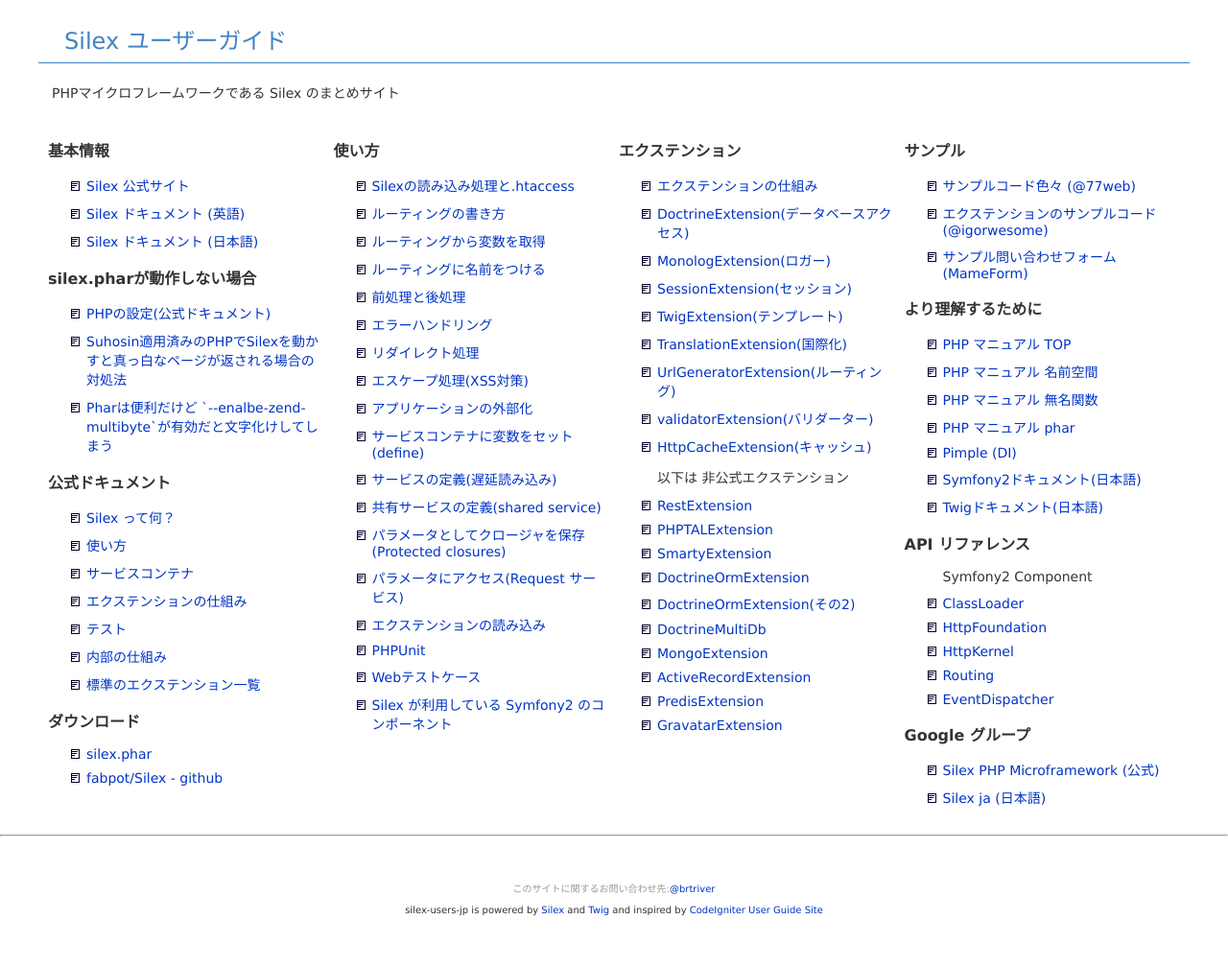
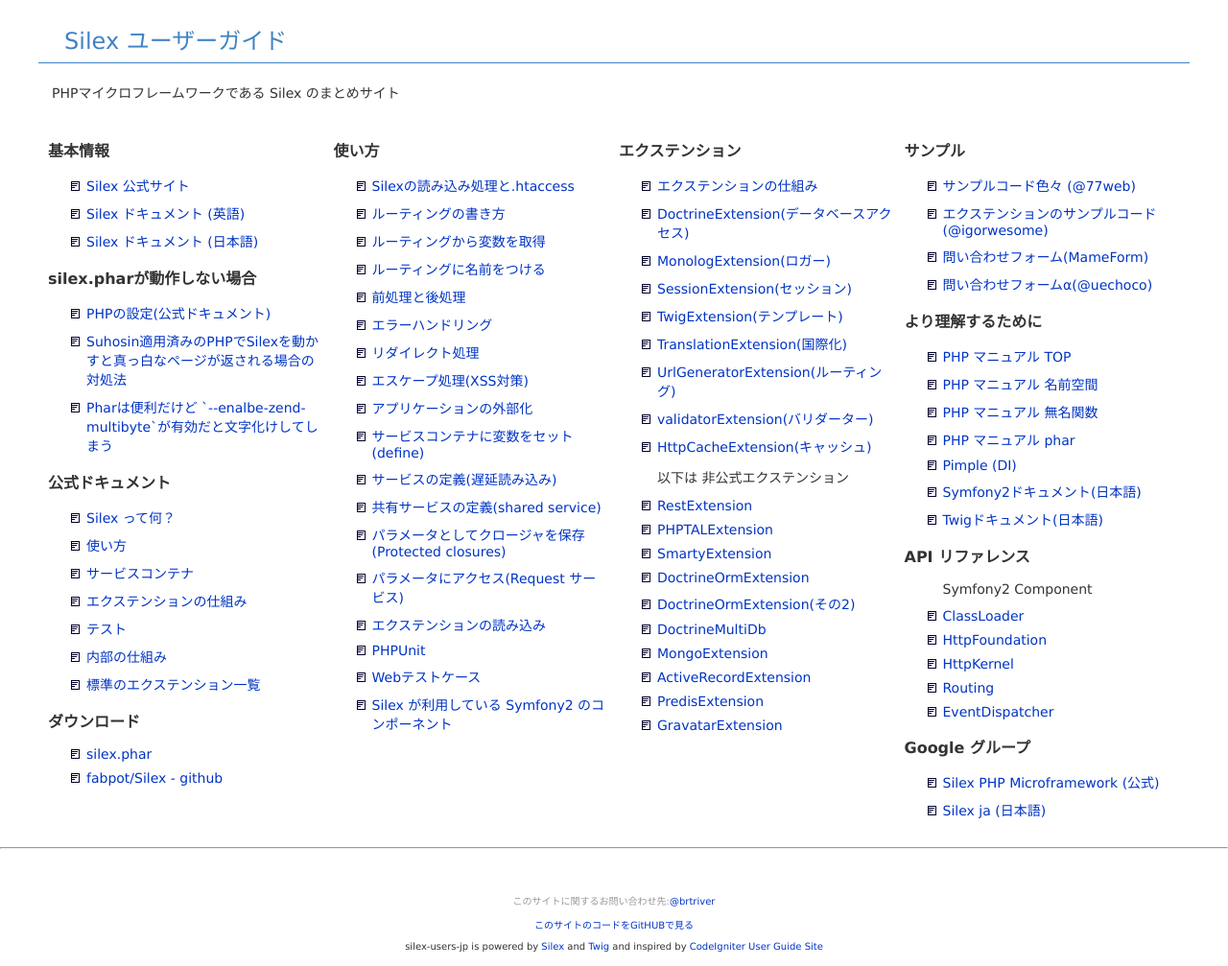
Before and after one commit to brtriver/silx-users-jp, a PHP site: the page made by views/index.twig in a window 1280 px wide. Shown: the whole page at 96% size. Before the commit the page ends 955 px from the top, so only its background shows below. Run offline with PHP 8.4, Linux system fonts and the light colour scheme; the template is opened without the code that fills it, so the values that code supplies are empty; some libraries are stand-ins or nearby versions.

Commit message:
fixed: typo link

```diff
--- a/views/base.twig
+++ b/views/base.twig
@@ -12,6 +12,9 @@
   <div id="footer">
     {% block footer %}
       <p>このサイトに関するお問い合わせ先:<a href="http://twitter.com/brtriver">@brtriver</a></p>
+      <p><a href="https://github.com/brtriver/silx-users-jp">
+        このサイトのコードをGitHUBで見る
+      </a></p>
       silex-users-jp is powered by <a href="http://silex-project.org/">Silex</a> and <a href="http://www.twig-project.org/">Twig</a> and inspired by <a href="http://codeigniter.com/user_guide/">CodeIgniter User Guide Site</a>
     {% endblock %}
   </div>
--- a/views/index.twig
+++ b/views/index.twig
@@ -1,4 +1,3 @@
-{% set jpdoc = "http://docs.symfony.gr.jp/silex" %}
 {% set jpdoc = "doc/html" %}
 
 {% extends "base.twig" %}
@@ -29,7 +28,7 @@
 <ul>
 	<li><a href="{{jpdoc}}/intro.html"> Silex って何？</a></li>
 	<li><a href="{{jpdoc}}/usage.html"> 使い方</a></li>
-	<li><a href="{{jpdoc}}/service.html"> サービスコンテナ</a></li>
+	<li><a href="{{jpdoc}}/services.html"> サービスコンテナ</a></li>
 	<li><a href="{{jpdoc}}/extensions.html"> エクステンションの仕組み</a></li>
 	<li><a href="{{jpdoc}}/testing.html"> テスト</a></li>
 	<li><a href="{{jpdoc}}/internals.html"> 内部の仕組み</a></li>
@@ -110,7 +109,8 @@
 <ul>
 	<li><a href="https://github.com/77web/my-silex-examples">サンプルコード色々 (@77web)</a></li>
 	<li><a href="https://github.com/igorw/silex-examples">エクステンションのサンプルコード (@igorwesome)</a></li>
-	<li><a href="https://github.com/brtriver/MameForm">サンプル問い合わせフォーム(MameForm)</a></li>
+	<li><a href="https://github.com/brtriver/MameForm">問い合わせフォーム(MameForm)</a></li>
+	<li><a href="https://github.com/brtriver/MameForm">問い合わせフォームα(@uechoco)</a></li>
 </ul>
 
 
@@ -120,7 +120,7 @@
     <li><a href="http://www.php.net/manual/ja/language.namespaces.php">PHP マニュアル 名前空間</a></li>
     <li><a href="http://www.php.net/manual/ja/functions.anonymous.php">PHP マニュアル 無名関数</a></li>
     <li><a href="http://jp2.php.net/manual/ja/intro.phar.php">PHP マニュアル phar</a></li>
-    <li><a href="https://github.com/fabpot/Pimple">Pimple (DI)</a></li>
+    <li><a href="http://pimple-project.org/">Pimple (DI)</a></li>
 	<li><a href="http://symfony.com/doc/current/book/index.html"> Symfony2ドキュメント</a><a href="http://docs.symfony.gr.jp/symfony2/">(日本語)</a></li>
 	<li><a href="http://www.twig-project.org/documentation"> Twigドキュメント</a><a href="https://github.com/masakielastic/twig-ja">(日本語)</a></li>
 </ul>
```
